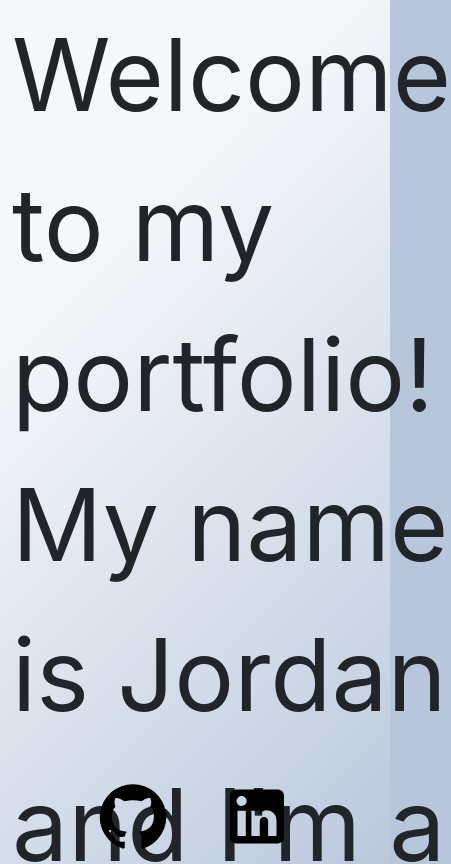
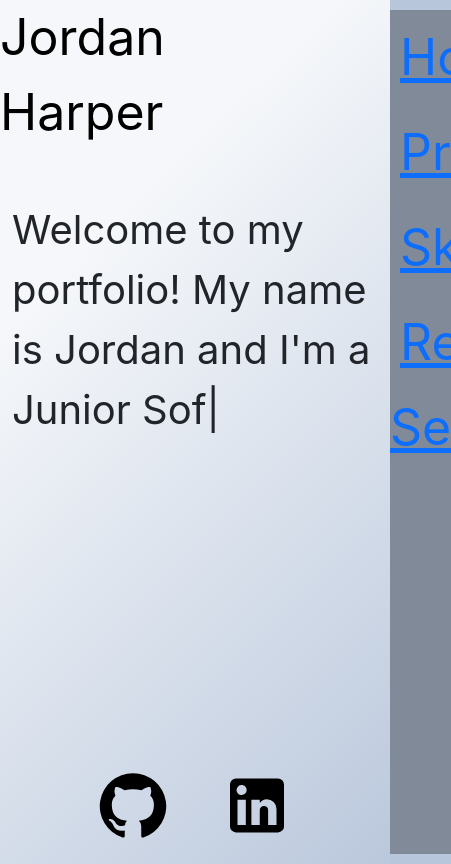
Before and after one commit to imjord/React-Port, a React (Create React App) app: page / in a window 390 px wide. Shown: the top 864 px of the page, 451 px wide, since content can reach past the window. Built offline with nearby package versions, Linux system fonts and the light colour scheme.

Commit message:
added a hamburger menu not working yet though

```diff
--- a/package.json
+++ b/package.json
@@ -6,6 +6,7 @@
   "dependencies": {
     "@emotion/react": "^11.6.0",
     "@emotion/styled": "^11.6.0",
+    "@fortawesome/fontawesome-free": "^5.15.4",
     "@mui/icons-material": "^5.1.1",
     "@mui/material": "^5.1.1",
     "@ramonak/react-progress-bar": "^4.1.0",
@@ -13,14 +14,16 @@
     "@testing-library/react": "^11.2.7",
     "@testing-library/user-event": "^12.8.3",
     "bootstrap": "^5.1.3",
+    "font-awesome": "^4.7.0",
     "ityped": "^1.0.3",
     "react": "^17.0.2",
     "react-bootstrap": "^2.0.2",
+    "react-burger-menu": "^3.0.6",
     "react-dom": "^17.0.2",
     "react-responsive-carousel": "^3.2.22",
     "react-router-dom": "^6.0.2",
+    "react-scripts": "4.0.3",
     "sass": "^1.43.4",
-    "react-scripts": "4.0.3",
     "web-vitals": "^1.1.2"
   },
   "scripts": {
@@ -53,6 +56,5 @@
   "devDependencies": {
     "gh-pages": "^3.2.3",
     "nodemon": "^2.0.15"
-
   }
 }
--- a/public/index.html
+++ b/public/index.html
@@ -18,7 +18,7 @@
   integrity="sha384-1BmE4kWBq78iYhFldvKuhfTAU6auU8tT94WrHftjDbrCEXSU1oBoqyl2QvZ6jIW3"
   crossorigin="anonymous"
 />
-
+<link rel="stylesheet" href="https://cdnjs.cloudflare.com/ajax/libs/font-awesome/6.0.0-beta3/css/all.min.css" integrity="sha512-Fo3rlrZj/k7ujTnHg4CGR2D7kSs0v4LLanw2qksYuRlEzO+tcaEPQogQ0KaoGN26/zrn20ImR1DfuLWnOo7aBA==" crossorigin="anonymous" referrerpolicy="no-referrer" />
     <style>
      * {
       box-sizing: border-box;
--- a/src/components/LandingPage/style.scss
+++ b/src/components/LandingPage/style.scss
@@ -3,7 +3,6 @@
   justify-content: center;
   align-items: center;
   .landing-left {
-    font-size: 50px;
   }
   .landing-right {
     font-size: 100px;
@@ -14,20 +13,9 @@
 @media screen and (max-width: 800px) {
   .container {
     font-size: 30px;
-    margin-bottom: 250px;
+
+    .landing-right {
+      font-size: 40px;
+    }
   }
 }
-
-@media screen and (max-width: 600px) {
-  .container {
-    font-size: 30px;
-    margin-bottom: 250px;
-  }
-}
-
-@media screen and (max-width: 375px) {
-  .container {
-    font-size: 100px !important;
-    margin-bottom: 250px;
-  }
-}
--- a/src/components/Nav/index.js
+++ b/src/components/Nav/index.js
@@ -1,7 +1,17 @@
-import React from 'react';
+import React, {useState} from 'react';
 import './style.scss';
+import { slide as Menu } from 'react-burger-menu'
+
 
 function Nav(){
+
+    const [navBarOpen, setNavBarOpen] = useState(false);
+
+
+  function hamClick(e){
+    e.preventDefault();
+  }
+
     return(
         <div className="nav-bar-container">
         <div className="left">
@@ -12,6 +22,15 @@ function Nav(){
              <li><a className="nav-link" href="/Projects">Projects </a></li>
              <li><a className="nav-link" href="/Skills">Skills </a></li>
              <li><a className="nav-link" href="/Resume">Resume </a></li>
+             <Menu className='udj' isOpen={ true }>
+             <li><a  className="menu-item" href="/">Home </a></li>
+             <li><a className="menu-item" href="/Projects">Projects </a></li>
+             <li><a className="menu-item" href="/Skills">Skills </a></li>
+             <li><a className="menu-item" href="/Resume">Resume </a></li>
+             <a onClick={ hamClick } className="menu-item--small" href="">Settings</a>
+        </Menu>
+
+
              </ul></div>
         </div>
     )
--- a/src/components/Nav/style.scss
+++ b/src/components/Nav/style.scss
@@ -37,8 +37,24 @@
   }
 }
 
-@media screen and (max-width: 800px) {
-  .nav-bar-container {
+@media screen and (min-width: 800px) {
+  .udj {
     display: none;
+    align-items: center;
+    justify-content: center;
   }
 }
+
+@media screen and (max-width: 800px) {
+  .nav-link {
+    display: none;
+    .udj {
+      display: flex;
+      align-items: center;
+      justify-content: center;
+      .nav-link {
+        display: flex;
+      }
+    }
+  }
+}
```
Also changed, not shown: 1 other file (tests, documents, lock files or other folders).
